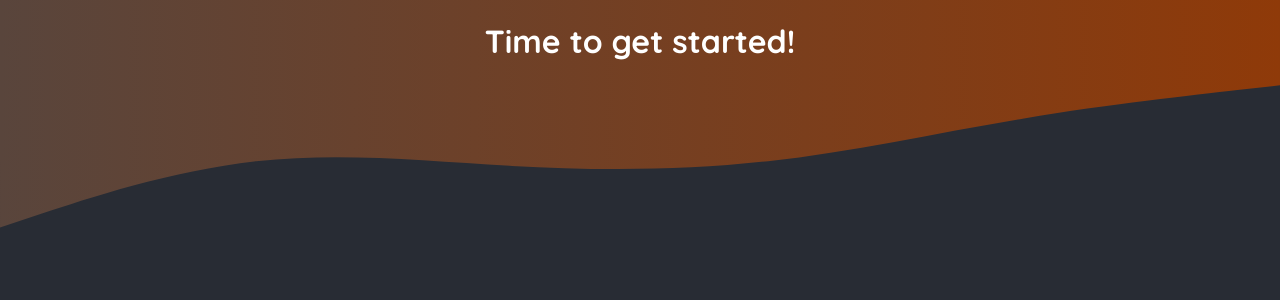
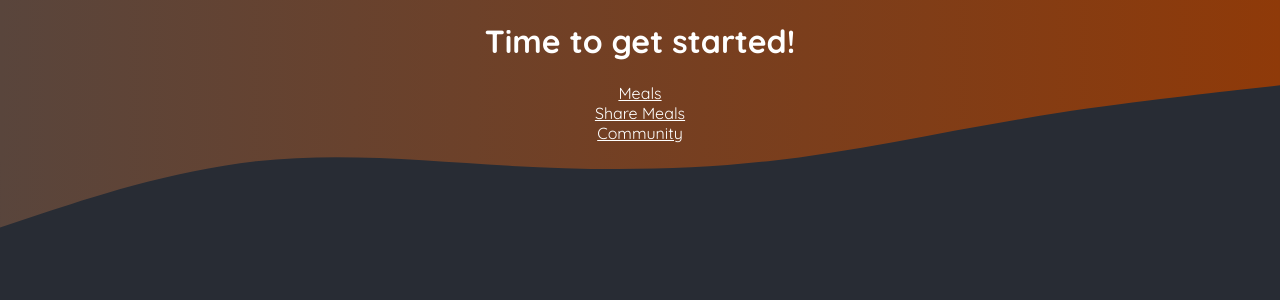
Before and after one commit to Harish1651999/fullstack-next-app, a Next.js app: page / in a window 1280 px wide. Shown: the top 300 px of the page. Built offline with nearby package versions, Linux system fonts and the light colour scheme.

Commit message:
add file-based routing.

```diff
--- a/app/page.js
+++ b/app/page.js
@@ -1,9 +1,29 @@
+import Link from "next/link";
+
 export default function Home() {
   return (
     <main>
       <h1 style={{ color: "white", textAlign: "center" }}>
         Time to get started!
       </h1>
+      <Link
+        href="/meals"
+        style={{ color: "white", textAlign: "center", display: "block" }}
+      >
+        Meals
+      </Link>
+      <Link
+        href="/meals/share"
+        style={{ color: "white", textAlign: "center", display: "block" }}
+      >
+        Share Meals
+      </Link>
+      <Link
+        href="/community"
+        style={{ color: "white", textAlign: "center", display: "block" }}
+      >
+        Community
+      </Link>
     </main>
   );
 }
```
Also changed, not shown: app/community/page.js (added, +11 -0 lines), app/meals/[mealSlug]/page.js (added, +11 -0 lines), app/meals/page.js (added, +24 -0 lines), app/meals/share/page.js (added, +7 -0 lines).
